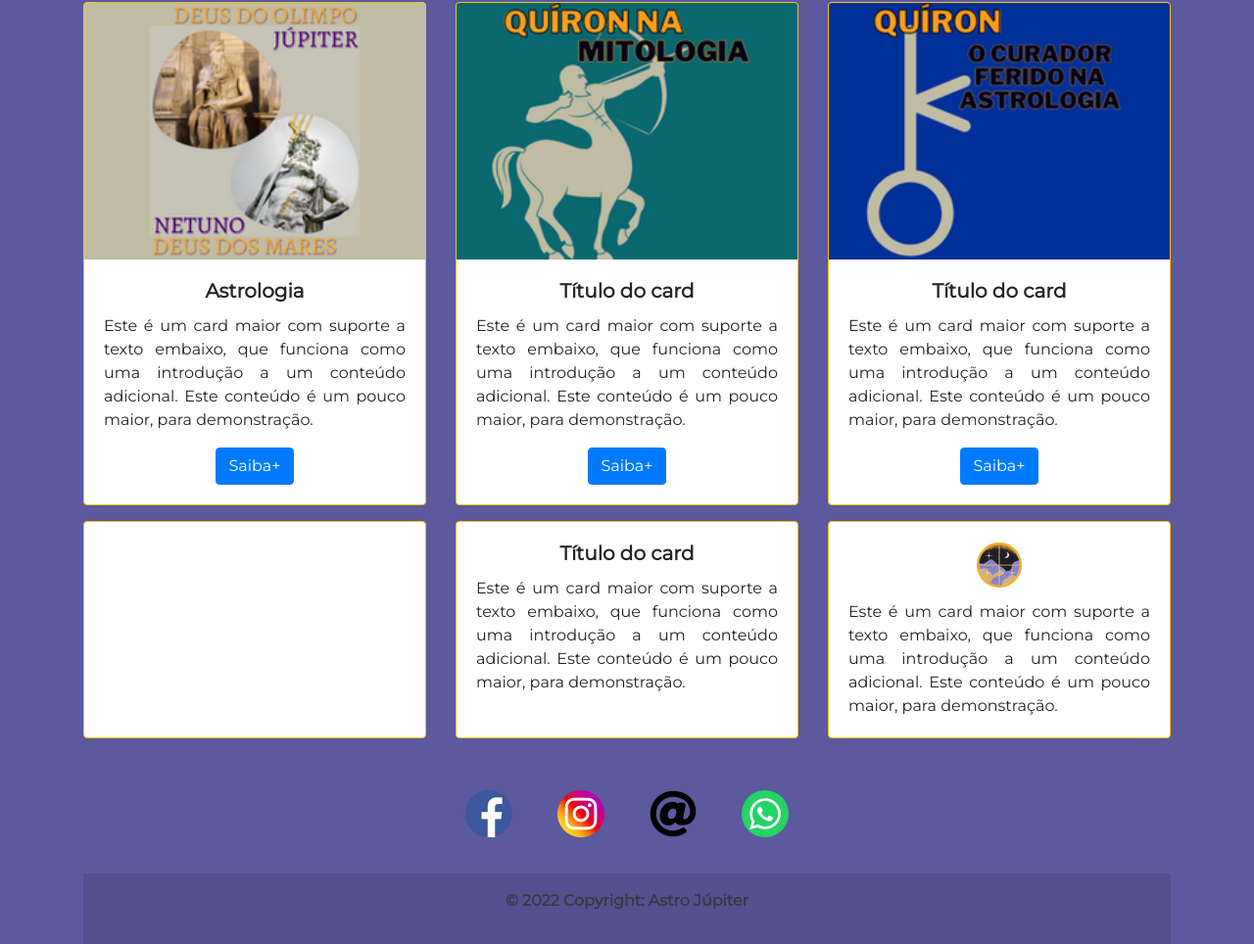
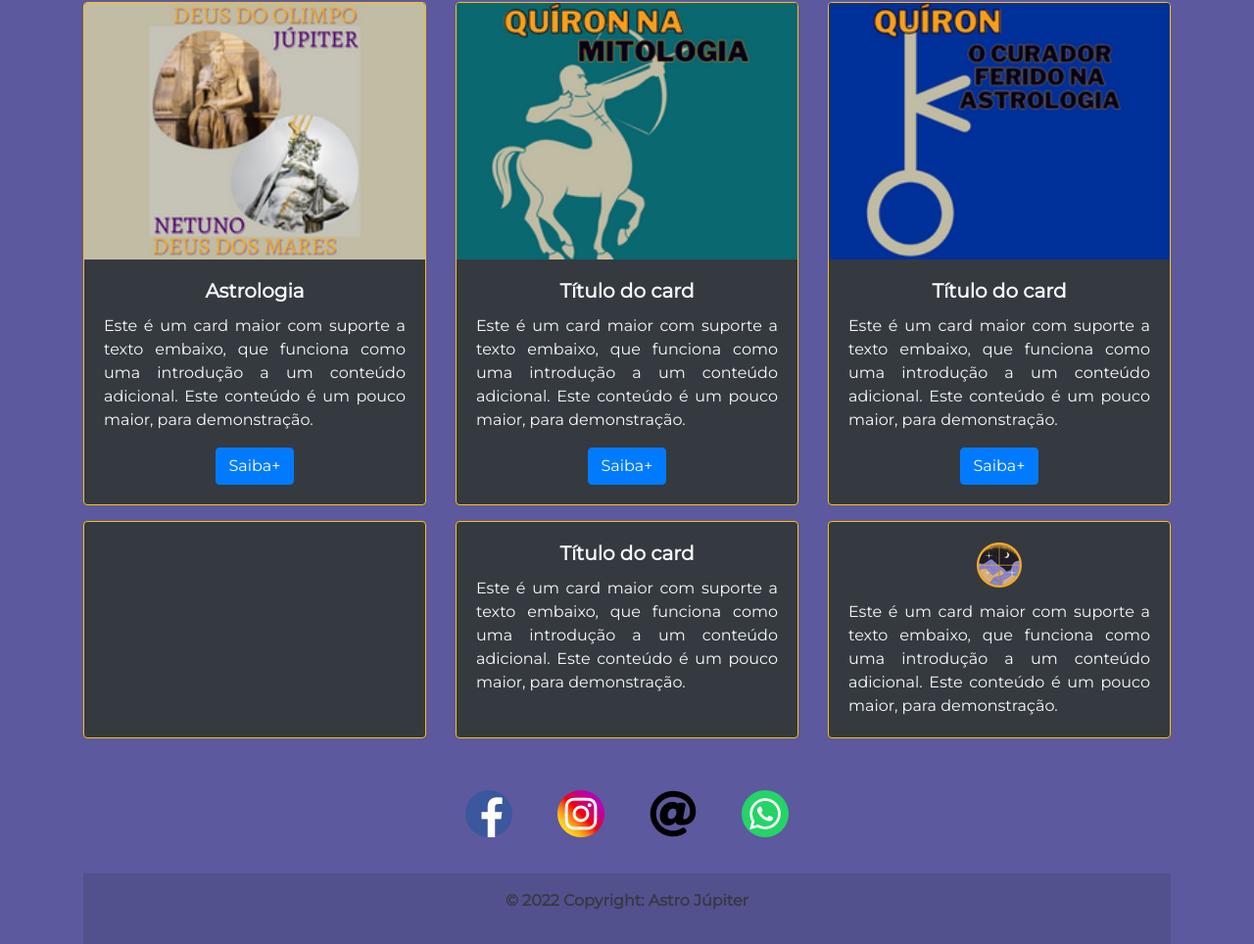
Before and after one commit to fagnerfgb/astrojupiter, a plain HTML site: page index.html in a window 1280 px wide. Shown: the part 646-1610 px from the top of the page at 98% size. Drawn offline with Linux system fonts and the light colour scheme.

Commit message:
Atualizando a documentação

```diff
--- a/index.html
+++ b/index.html
@@ -52,10 +52,9 @@
 					</li>
 					<li class="nav-item active">
 						<a class="nav-link" href="sobre.html">Sobre<span class="sr-only"></span></a>
-					</li>
 				</ul>
 			</div>
-			<div class="col-sm-6 text-right">
+			<div>
 				<a href="https://www.facebook.com/astro.jupter" target="_blank"><img src="img/facebook.png"
 						alt="Facebook" title="Facebook"></a>
 				<a href="https://www.instagram.com/astro.jupter/" target="_blank"><img src="img/instagram.png"
@@ -111,9 +110,9 @@
 	<!-- CARTÕES -->
 	<div class="container">
 		<div class="card-deck mt-3">
-			<div class="card border-warning">
+			<div class="card border-warning bg-dark">
 				<img class="card-img-top" src="img/astrologia.png" alt="Astrologia">
-				<div class="card-body">
+				<div class="card-body text-light">
 					<h5 class="card-title font-weight-bold text-center">Astrologia</h5>
 					<p class="card-text text-justify">Este é um card maior com suporte a texto embaixo, que funciona
 						como uma
@@ -124,9 +123,9 @@
 					</p>
 				</div>
 			</div>
-			<div class="card border-warning">
+			<div class="card border-warning bg-dark">
 				<img class="card-img-top" src="img/autoconhecimento.png" alt="Imagem de capa do card">
-				<div class="card-body">
+				<div class="card-body text-light">
 					<h5 class="card-title font-weight-bold text-center">Título do card</h5>
 					<p class="card-text text-justify">Este é um card maior com suporte a texto embaixo, que funciona
 						como uma
@@ -137,9 +136,9 @@
 					</p>
 				</div>
 			</div>
-			<div class="card border-warning">
+			<div class="card border-warning bg-dark">
 				<img class="card-img-top" src="img/mitologia.png" alt="Imagem de capa do card">
-				<div class="card-body">
+				<div class="card-body text-light">
 					<h5 class="card-title font-weight-bold text-center">Título do card</h5>
 					<p class="card-text text-justify">Este é um card maior com suporte a texto embaixo, que funciona
 						como uma
@@ -157,15 +156,15 @@
 	<!-- CARTÕES 2 -->
 	<div class="container mt-3">
 		<div class="card-deck mt-3">
-			<div class="card border-warning">
+			<div class="card border-warning bg-dark">
 				<div class="card-body mx-auto">
 					<p>
 						<script src="https://sadhana.com.br/cgi-local/mapas/ceu.js"></script>
 					</p>
 				</div>
 			</div>
-			<div class="card border-warning">
-				<div class="card-body">
+			<div class="card border-warning bg-dark">
+				<div class="card-body text-light">
 					<h5 class="card-title font-weight-bold text-center">Título do card</h5>
 					<p class="card-text text-justify">Este é um card maior com suporte a texto embaixo, que funciona
 						como uma
@@ -173,8 +172,8 @@
 						a um conteúdo adicional. Este conteúdo é um pouco maior, para demonstração.</p>
 				</div>
 			</div>
-			<div class="card border-warning">
-				<div class="card-body">
+			<div class="card border-warning bg-dark">
+				<div class="card-body text-light">
 					<p class="card-title font-weight-bold text-center"><img src="img/logo.png" alt=""></p>
 					<p class="card-text text-justify">Este é um card maior com suporte a texto embaixo, que funciona
 						como uma
```
